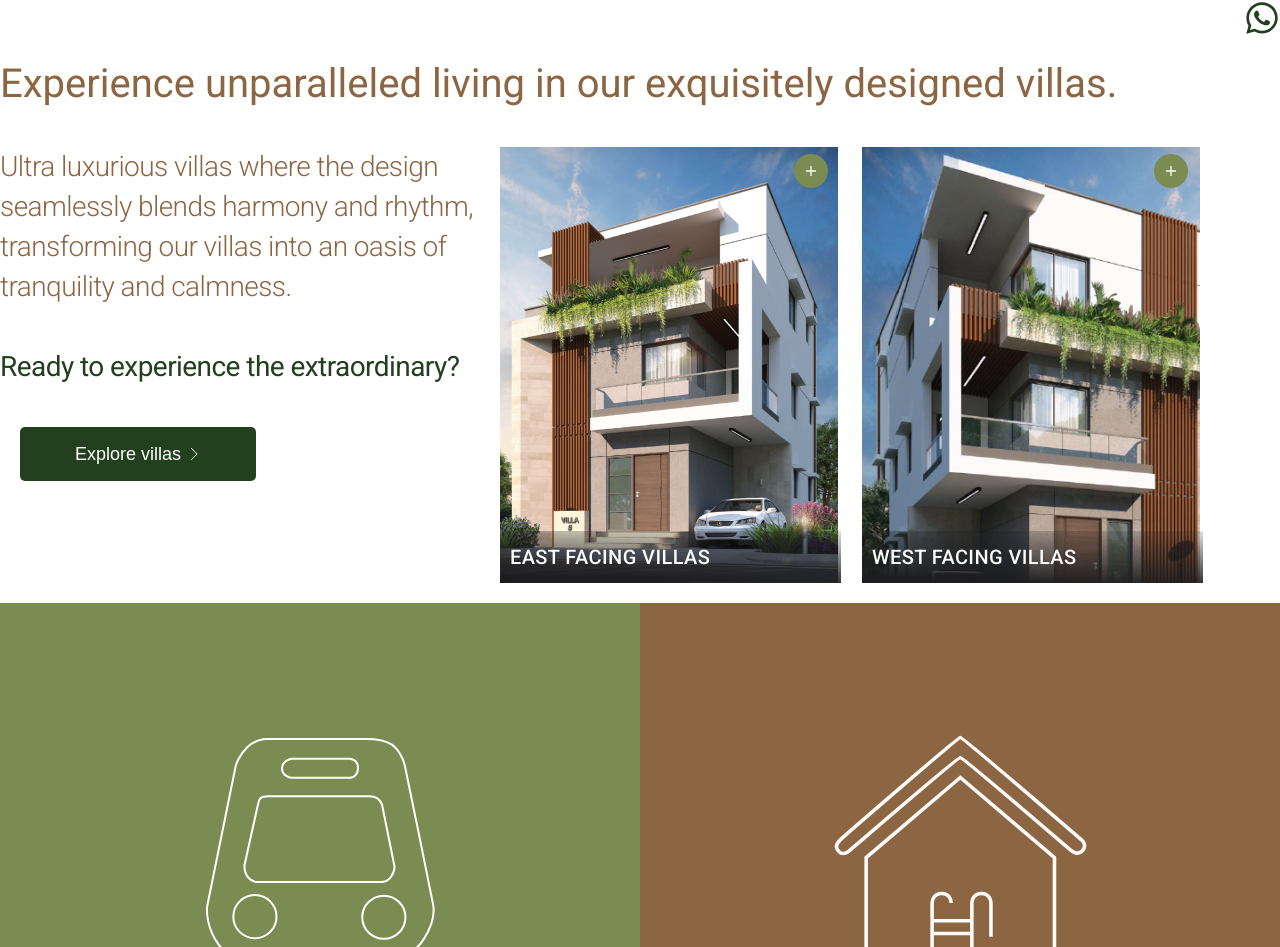
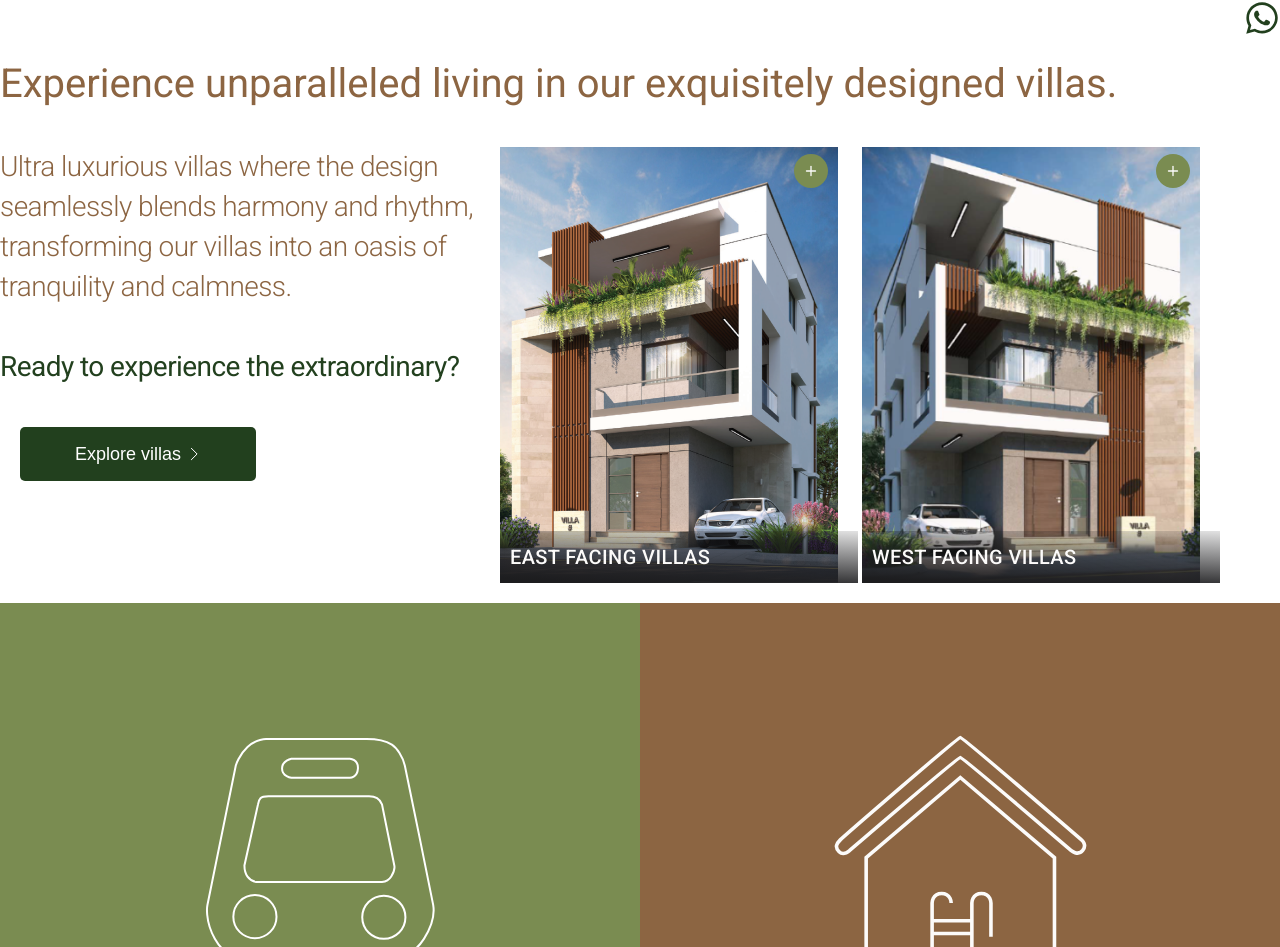
Before and after one commit to PrathamDogra/elixir, a Next.js app: page / in a window 1280 px wide. Shown: the part 968-1915 px from the top of the page. Built offline with nearby package versions, Linux system fonts and the light colour scheme.

Commit message:
ADD: Minor fix.

```diff
--- a/app/index.module.scss
+++ b/app/index.module.scss
@@ -295,6 +295,7 @@
           height: 436px;
           width: 338px;
           background-repeat: no-repeat;
+          background-size: cover;
 
           &.showImage {
             background-image: none;
@@ -314,6 +315,7 @@
             @include mobile {
               width: 20px;
               height: 20px;
+              right: 14px;
             }
           }
 
@@ -335,8 +337,8 @@
             font-weight: 500;
             line-height: 20px;
             letter-spacing: 0.4px;
-            width: 95%;
-            max-height: 48px;
+            width: 338px;
+            max-height: 40px;
             background: linear-gradient(
               182deg,
               rgba(29, 29, 31, 0) -13.93%,
@@ -344,6 +346,7 @@
             );
             @include mobile {
               font-size: 14px;
+              width: 240px;
             }
           }
 
@@ -369,6 +372,7 @@
           height: 436px;
           width: 338px;
           background-repeat: no-repeat;
+          background-size: cover;
 
           &.showImage {
             background-image: none;
@@ -380,7 +384,7 @@
             @include display-row-center;
             position: absolute;
             top: 7px;
-            right: 12px;
+            right: 10px;
             border-radius: 50%;
             width: 34px;
             height: 34px;
@@ -388,6 +392,7 @@
             @include mobile {
               width: 20px;
               height: 20px;
+              right: 14px;
             }
           }
 
@@ -409,8 +414,8 @@
             font-weight: 500;
             line-height: 20px;
             letter-spacing: 0.4px;
-            width: 95%;
-            max-height: 48px;
+            width: 338px;
+            max-height: 40px;
             background: linear-gradient(
               182deg,
               rgba(29, 29, 31, 0) -13.93%,
@@ -418,6 +423,7 @@
             );
             @include mobile {
               font-size: 14px;
+              width: 240px;
             }
           }
 
```
